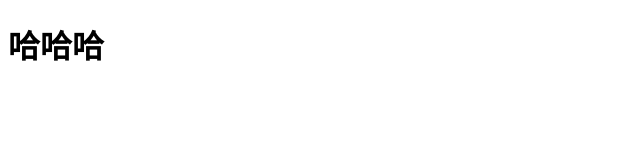
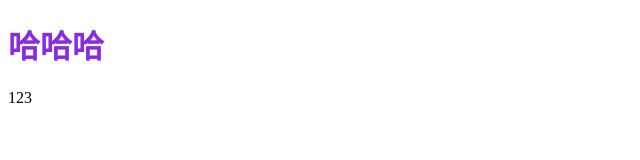
Before and after one commit to renzhixin-888/rzx.txt, a plain HTML site: page index.html in a window 1280 px wide. Shown: the whole page, without its empty margins (0-640 px from the left). Drawn offline with Linux system fonts and the light colour scheme.

```diff
--- a/index.css
+++ b/index.css
@@ -0,0 +1,3 @@
+h1{
+    color: blueviolet;
+}
--- a/index.js
+++ b/index.js
@@ -0,0 +1,3 @@
+window.addEventListener('load', function () {
+    alert(111)
+})
```
Also changed, not shown: index.html (+1 -1 lines).
